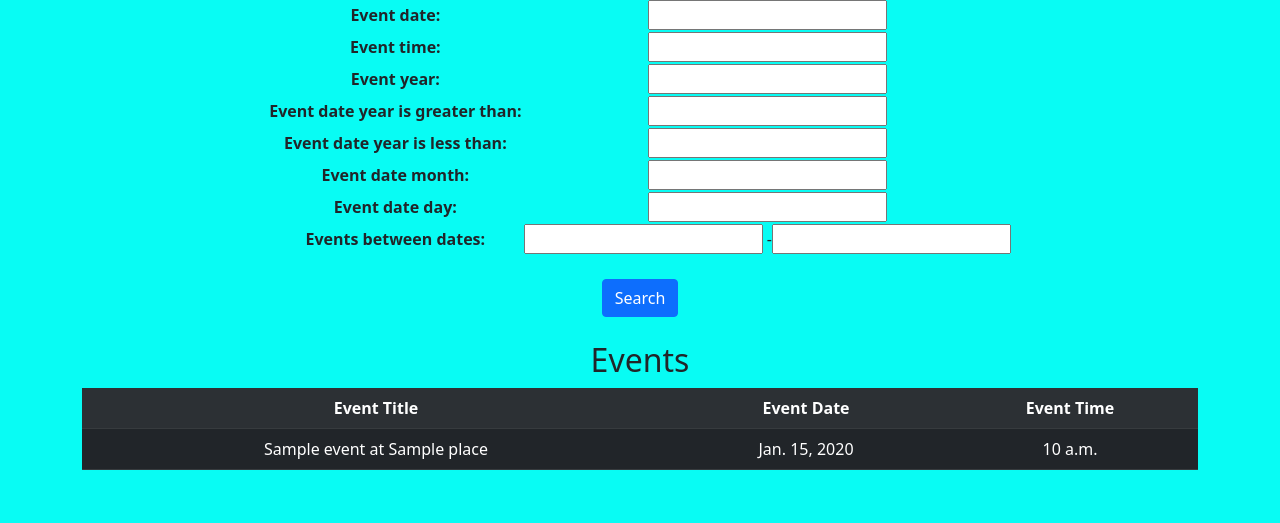
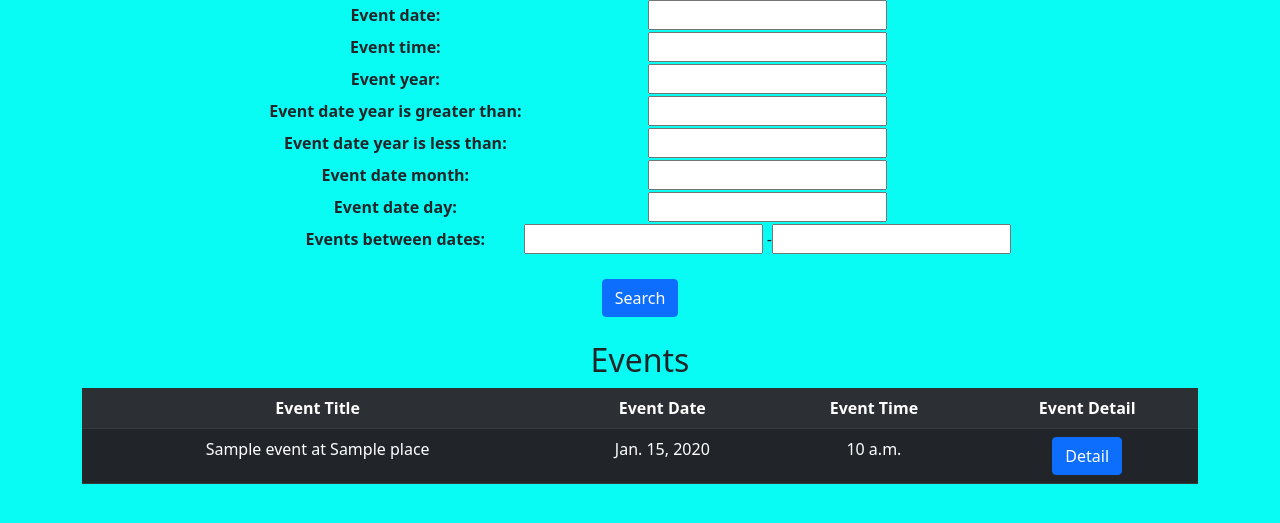
Before and after one commit to rahul-20-mangal/Event-App, a Django app: page /event/filters/ in a window 1280 px wide. Shown: the part 117-640 px from the top of the page. Run offline with Django 3.2, Linux system fonts and the light colour scheme; tables that the repository leaves empty hold one stand-in row (values such as "Sample post").

Commit message:
Add Details of event in filters page

```diff
--- a/event/templates/event/timing_list.html
+++ b/event/templates/event/timing_list.html
@@ -19,12 +19,14 @@
             <th>Event Title</th>
             <th>Event Date</th>
             <th>Event Time</th>
+            <th>Event Detail</th>
         </tr>
         {% for timing in filter.qs %}
         <tr>
             <td>{{timing.event}}</td>
             <td>{{timing.event_date}}</td>
             <td>{{timing.event_time}}</td>
+            <td><a href="{% url 'event:event-detail' pk=timing.event.pk %}"><button type="button" class="btn btn-primary">Detail</button></a></td>
         </tr>
         {% endfor %}
     </table>
```
